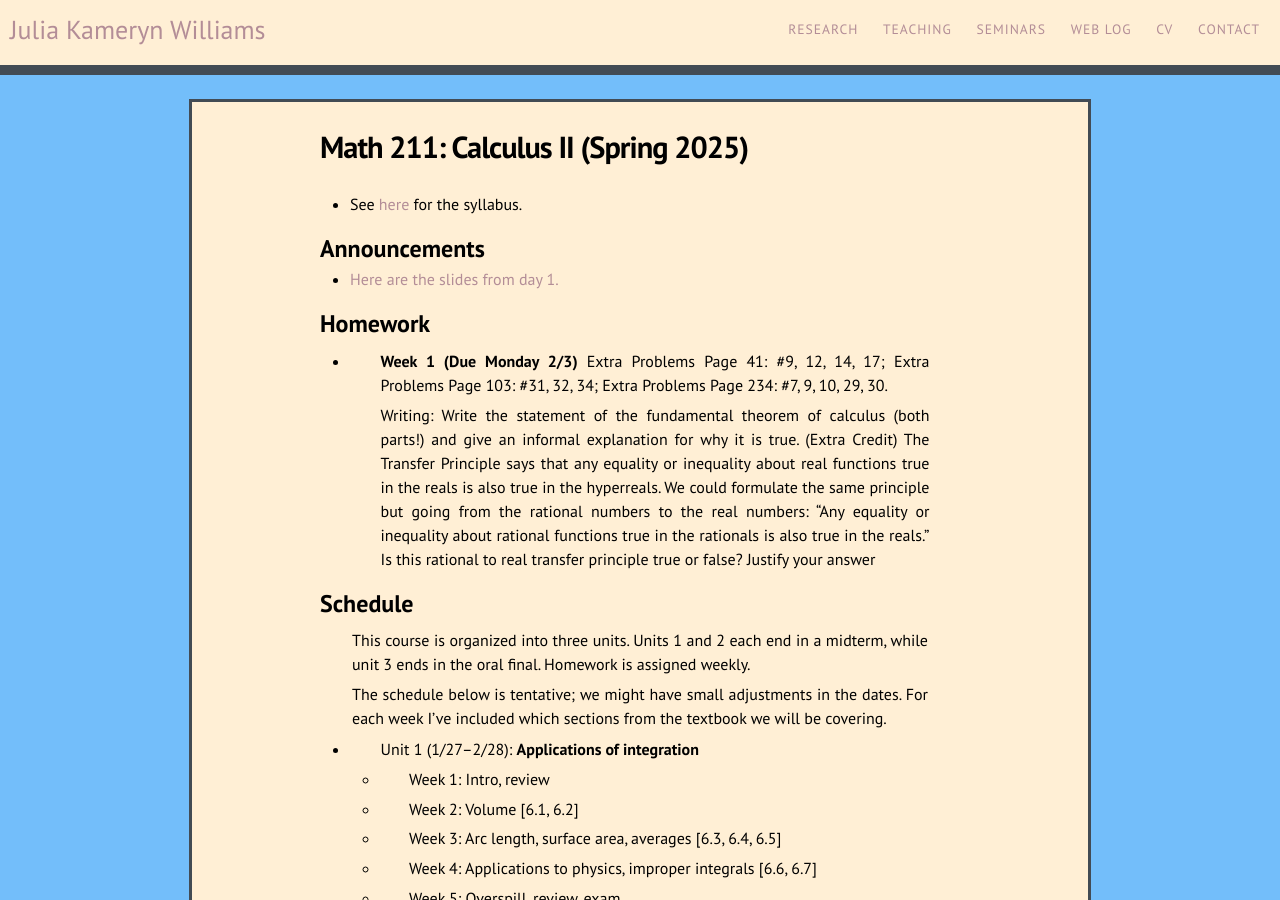
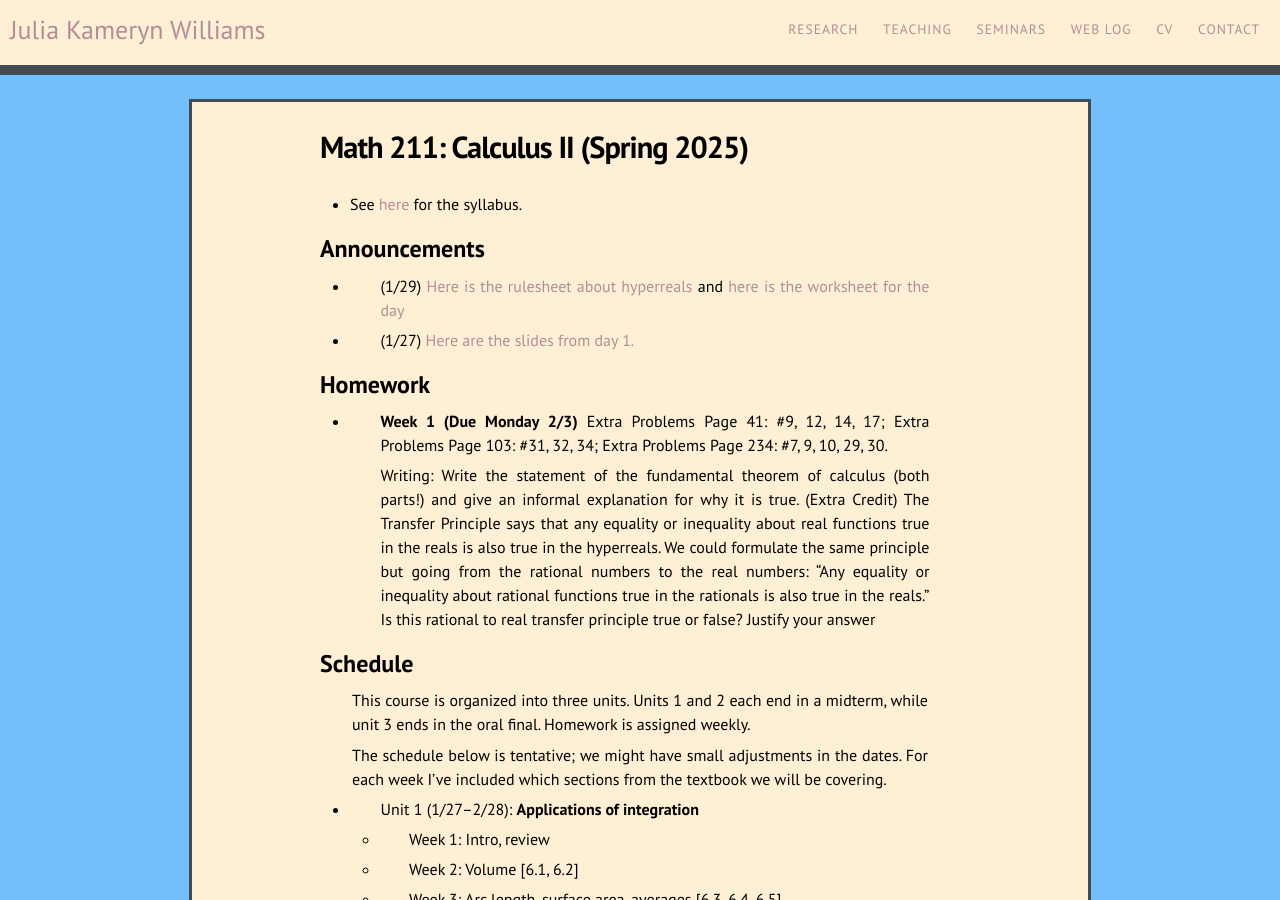
Before and after one commit to kamerynjw/kamerynjw.github.io, a Jekyll site: the page built from teaching/2025/math211.md, in a window 1280 px wide and 900 px high. Built offline with Jekyll 4.4.1, drawn with Linux system fonts in a browser that asks for light colours; nearby versions of some CDN libraries.

Commit message:
orksheet

```diff
--- a/teaching/2025/math211.md
+++ b/teaching/2025/math211.md
@@ -10,7 +10,9 @@ permalink: /teaching/2025/math211/
 Announcements
 -------------
 
-* [Here are the slides from day 1.]({{ page.url }}day1.pdf)
+* (1/29) [Here is the rulesheet about hyperreals]({{ page.url }}hyperreals.pdf) and [here is the worksheet for the day]({{ page.url }}ws-1.29.pdf)
+
+* (1/27) [Here are the slides from day 1.]({{ page.url }}day1.pdf)
 
 Homework
 --------
```
Also changed, not shown: 2 other files.
